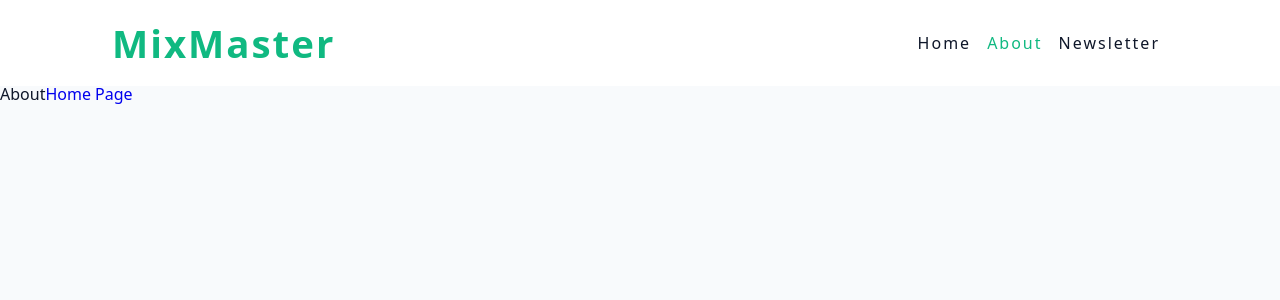
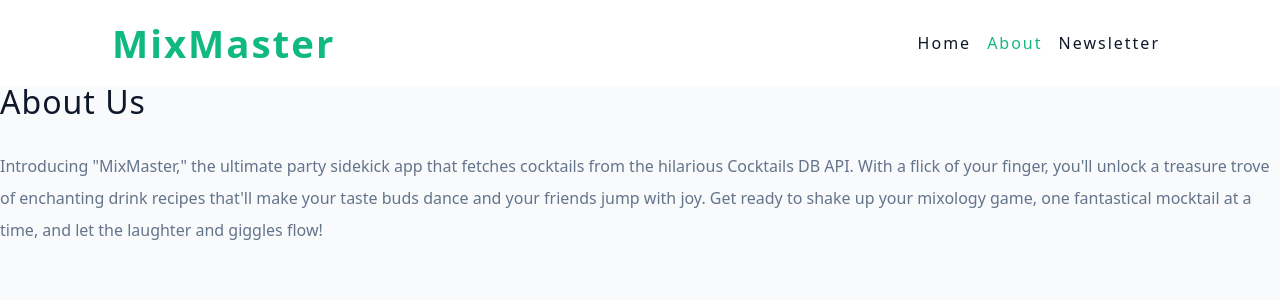
Before and after one commit to adityapatidar31/cocktail-compass-react, a React (Vite) app: page /about in a window 1280 px wide. Shown: the top 300 px of the page. Built offline with nearby package versions, Linux system fonts and the light colour scheme.

Commit message:
complete the about page also css

```diff
--- a/src/components/Navbar.jsx
+++ b/src/components/Navbar.jsx
@@ -1,5 +1,5 @@
 import { NavLink } from "react-router-dom";
-import styled from "styled-components";
+
 import Wrapper from "../assets/wrappers/Navbar";
 function Navbar() {
   return (
--- a/src/pages/About.jsx
+++ b/src/pages/About.jsx
@@ -1,11 +1,18 @@
-import { Link } from "react-router-dom";
+import Wrapper from "../assets/wrappers/AboutPage";
 
 function About() {
   return (
-    <div>
-      About
-      <Link to="/">Home Page</Link>
-    </div>
+    <Wrapper>
+      <h3>About Us</h3>
+      <p>
+        Introducing &quot;MixMaster,&quot; the ultimate party sidekick app that
+        fetches cocktails from the hilarious Cocktails DB API. With a flick of
+        your finger, you&apos;ll unlock a treasure trove of enchanting drink
+        recipes that&apos;ll make your taste buds dance and your friends jump
+        with joy. Get ready to shake up your mixology game, one fantastical
+        mocktail at a time, and let the laughter and giggles flow!
+      </p>
+    </Wrapper>
   );
 }
 
```
